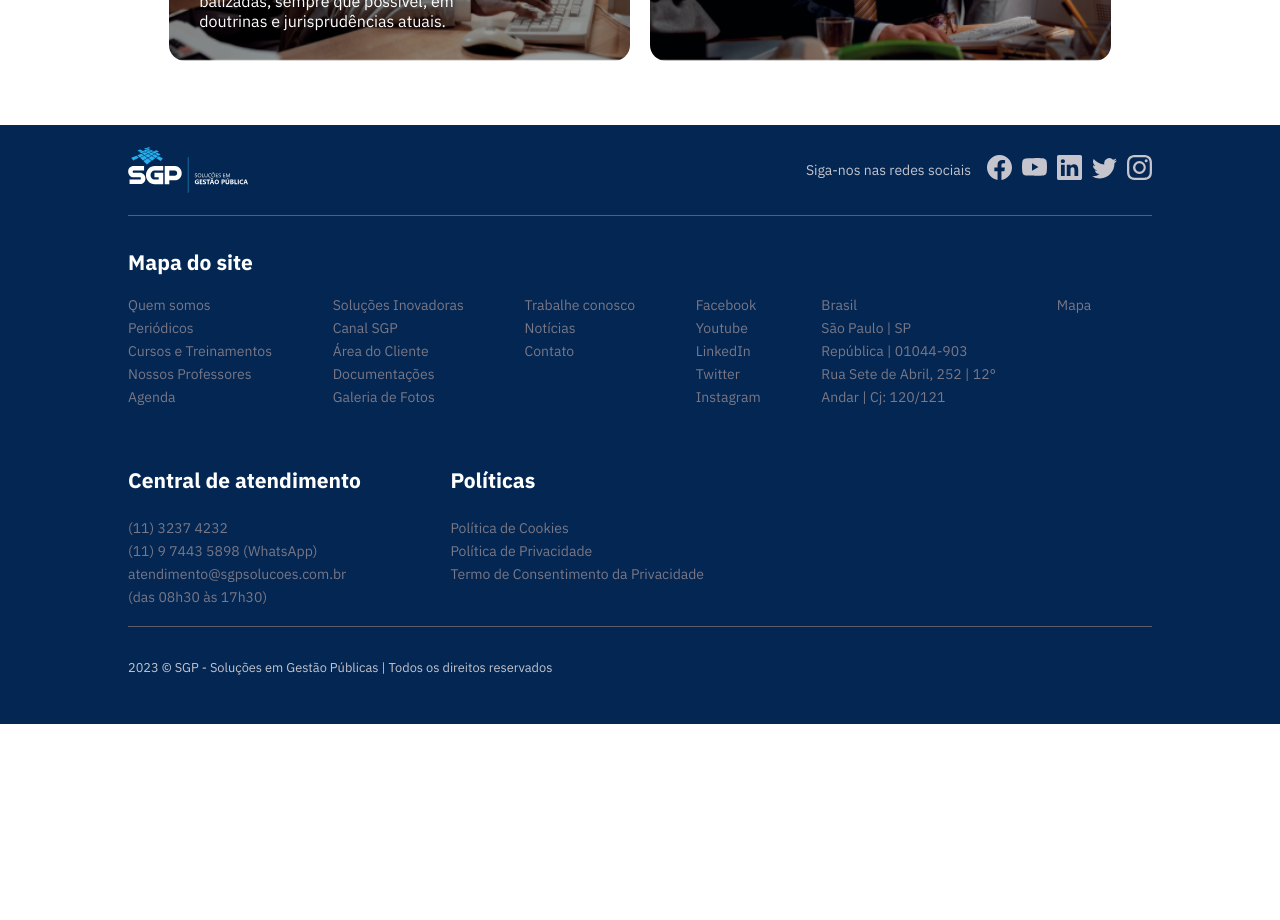
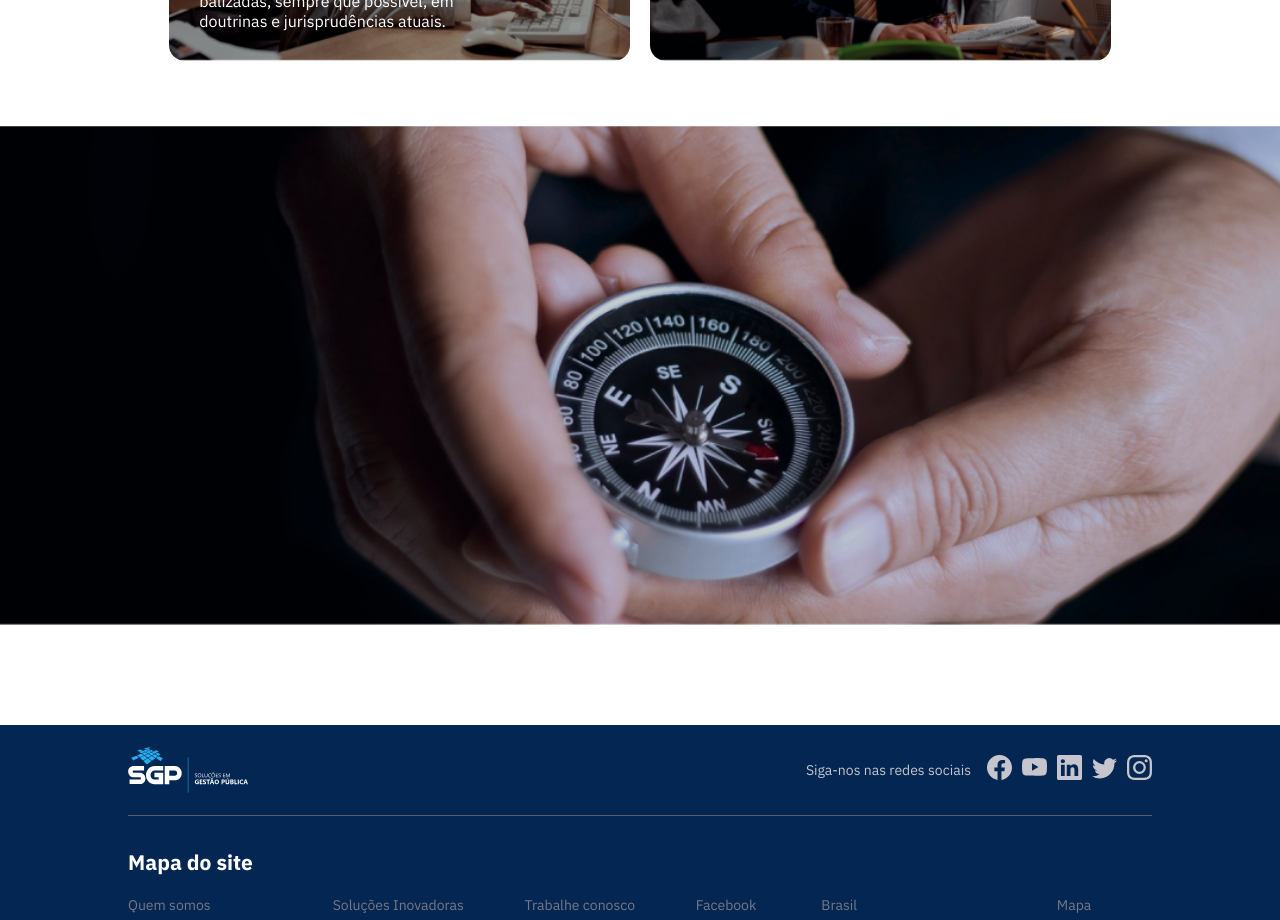
Before and after one commit to sgpgithub23/sgp, a Next.js app: page /solucoes-inovadoras in a window 1280 px wide. Shown: the part 1080-2000 px from the top of the page. Before the commit the page ends 1804 px from the top, so only its background shows below. Built offline with nearby package versions, Linux system fonts and the light colour scheme.

Commit message:
feat: add mao com bussola

```diff
--- a/pages/solucoes-inovadoras.tsx
+++ b/pages/solucoes-inovadoras.tsx
@@ -62,6 +62,8 @@ export default function SolucoesInovadoras() {
           ))}
         </div>
       </div>
+      <div className={styles.image}></div>
+
       <FooterCompleto />
 
 
--- a/styles/SolucoesInovadoras.module.scss
+++ b/styles/SolucoesInovadoras.module.scss
@@ -135,6 +135,16 @@
 
         }
 
+    }
+
+    & > .image {
+        background-image: url("/images/solucoes-inovadoras/mao-segurando-bussola.webp");
+        background-position: center;
+        background-size: cover;
+        height: 500px;
+        background-repeat: no-repeat;
+        min-width: 100vw;
+        margin-bottom: 100px;
     }
 }
 
```
Also changed, not shown: public/images/solucoes-inovadoras/mao-segurando-bussola.webp (renamed from public/images/solucoes-inovadoras/mao-segurando-bussula.webp).
